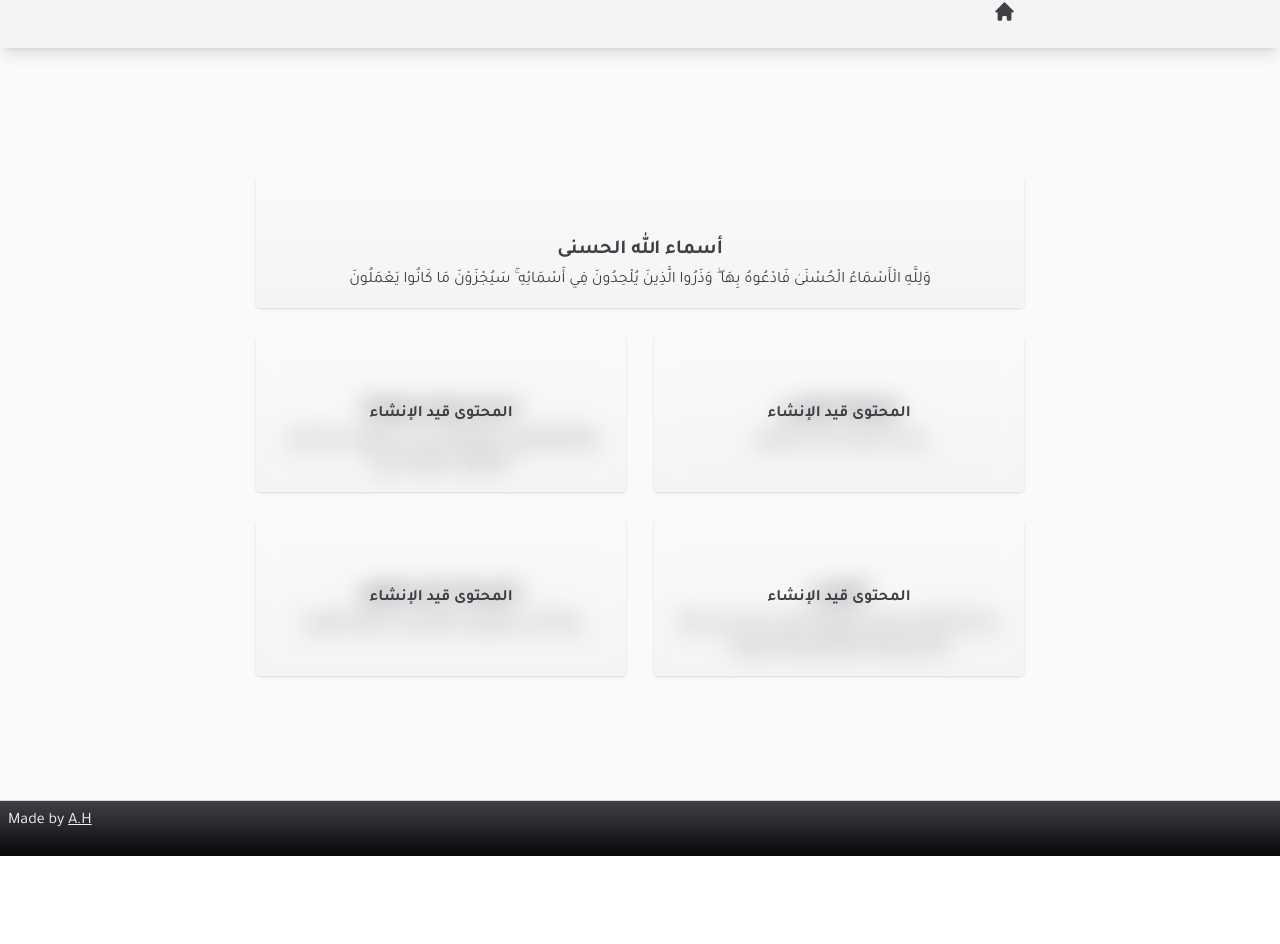
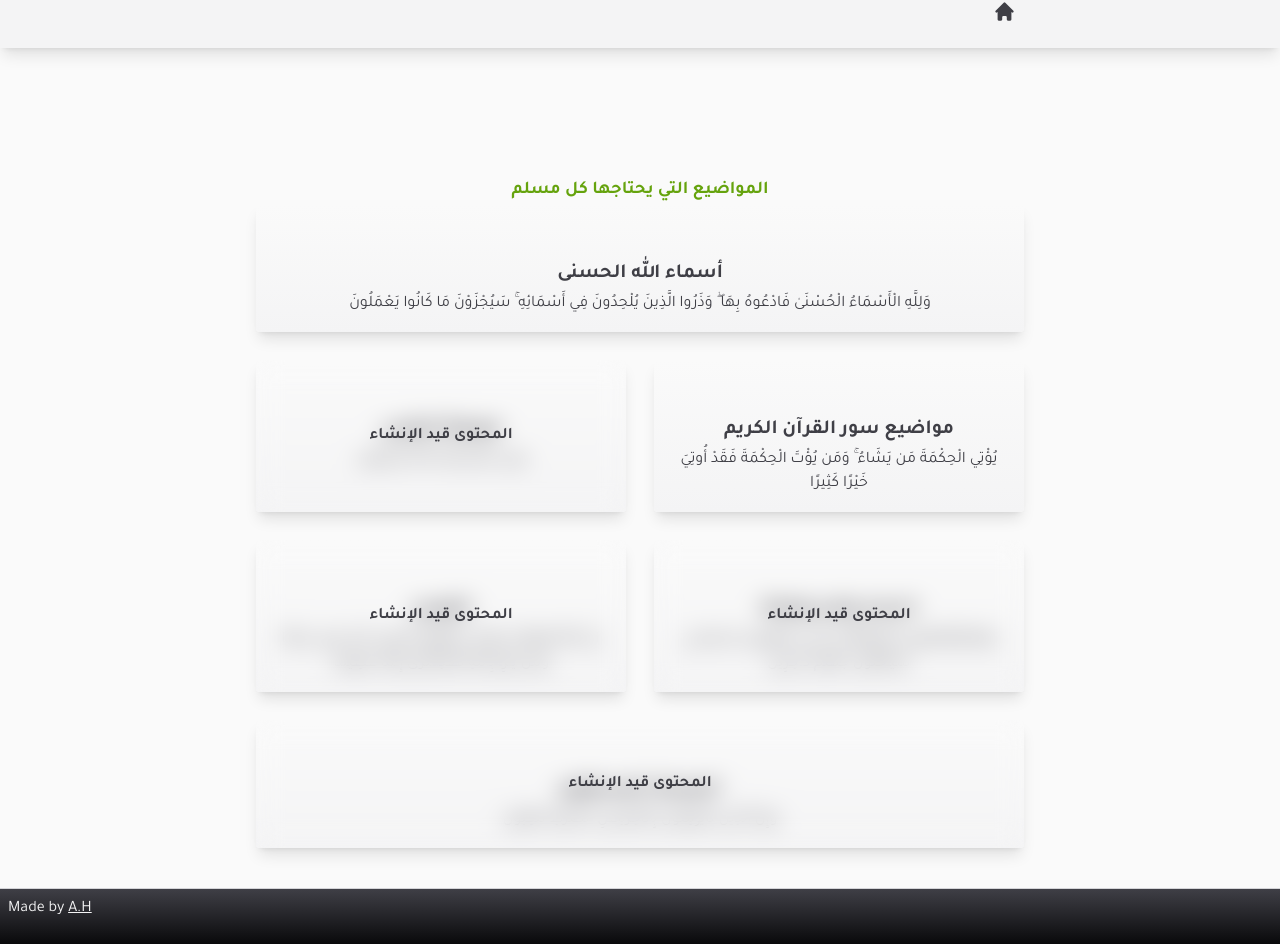
Before and after one commit to Ali-Hussein-dev/safwat-almaerifa, a Next.js app: page / in a window 1280 px wide. Before the commit the page ends 856 px from the top, so only its background shows below. Built offline with nearby package versions, Linux system fonts and the light colour scheme; what tailwind-custom-utilities would draw is missing.

Commit message:
feat: add link to quran topics section

```diff
--- a/src/components/Hero/Hero.tsx
+++ b/src/components/Hero/Hero.tsx
@@ -1,3 +1,4 @@
+import clsx from "clsx";
 import Link from "next/link";
 import * as React from "react";
 import { GoLinkExternal } from "react-icons/go";
@@ -8,6 +9,13 @@ const list = [
     description:
       "وَلِلَّهِ الْأَسْمَاءُ الْحُسْنَىٰ فَادْعُوهُ بِهَا ۖ وَذَرُوا الَّذِينَ يُلْحِدُونَ فِي أَسْمَائِهِ ۚ سَيُجْزَوْنَ مَا كَانُوا يَعْمَلُونَ",
     href: "/names-of-Allah",
+    status: "done",
+  },
+  {
+    name: "مواضيع سور القرآن الكريم",
+    description:
+      "يُؤْتِي الْحِكْمَةَ مَن يَشَاءُ ۚ وَمَن يُؤْتَ الْحِكْمَةَ فَقَدْ أُوتِيَ خَيْرًا كَثِيرًا",
+    href: "/quran-topics",
     status: "done",
   },
   {
@@ -45,24 +53,33 @@ const Overlay = () => (
     </div>
   </div>
 );
+
+const content = {
+  p: "المواضيع التي يحتاجها كل مسلم",
+};
 export const Hero = () => {
   return (
-    <section className="mx-auto max-w-3xl pb-10 pt-4 md:pt-28">
-      <div className="grid gap-4 text-zinc-700 md:grid-cols-2 md:gap-7">
+    <section className="mx-auto max-w-3xl pb-10 pt-4 text-zinc-700 md:pt-28">
+      <p className="text-center text-lg font-semibold text-lime-600">
+        {content.p}
+      </p>
+      <div className="grid gap-4 md:grid-cols-2 md:gap-7">
         {list.map((item, i) => (
           <Link
             key={i}
-            className={`group relative rounded bg-gradient-to-t from-zinc-100 to-transparent shadow duration-300 hover:shadow-xl ${
-              i == 0 && "md:col-span-2"
-            }`}
+            className={clsx(
+              `group relative rounded bg-gradient-to-t from-zinc-100 to-transparent shadow-lg duration-300 hover:shadow-xl`,
+              i == 0 && "md:col-span-2",
+              i == 5 && "md:col-span-2",
+            )}
             href={item.href}
           >
             <div
-              className={`center h-8 w-8 -translate-y-3 translate-x-3 rounded-full bg-zinc-900 text-zinc-200 opacity-0 duration-500 ${
+              className={`center h-7 w-7 -translate-y-3 translate-x-3 rounded-full bg-zinc-900 text-zinc-200 opacity-0 duration-500 ${
                 item.status == "done" && "shadow group-hover:opacity-100"
               }`}
             >
-              <GoLinkExternal size="15" />
+              <GoLinkExternal size="13" />
             </div>
             <div className="px-2 pb-4 pt-7 md:px-4">
               <div className="space-y-1 text-center">
```
